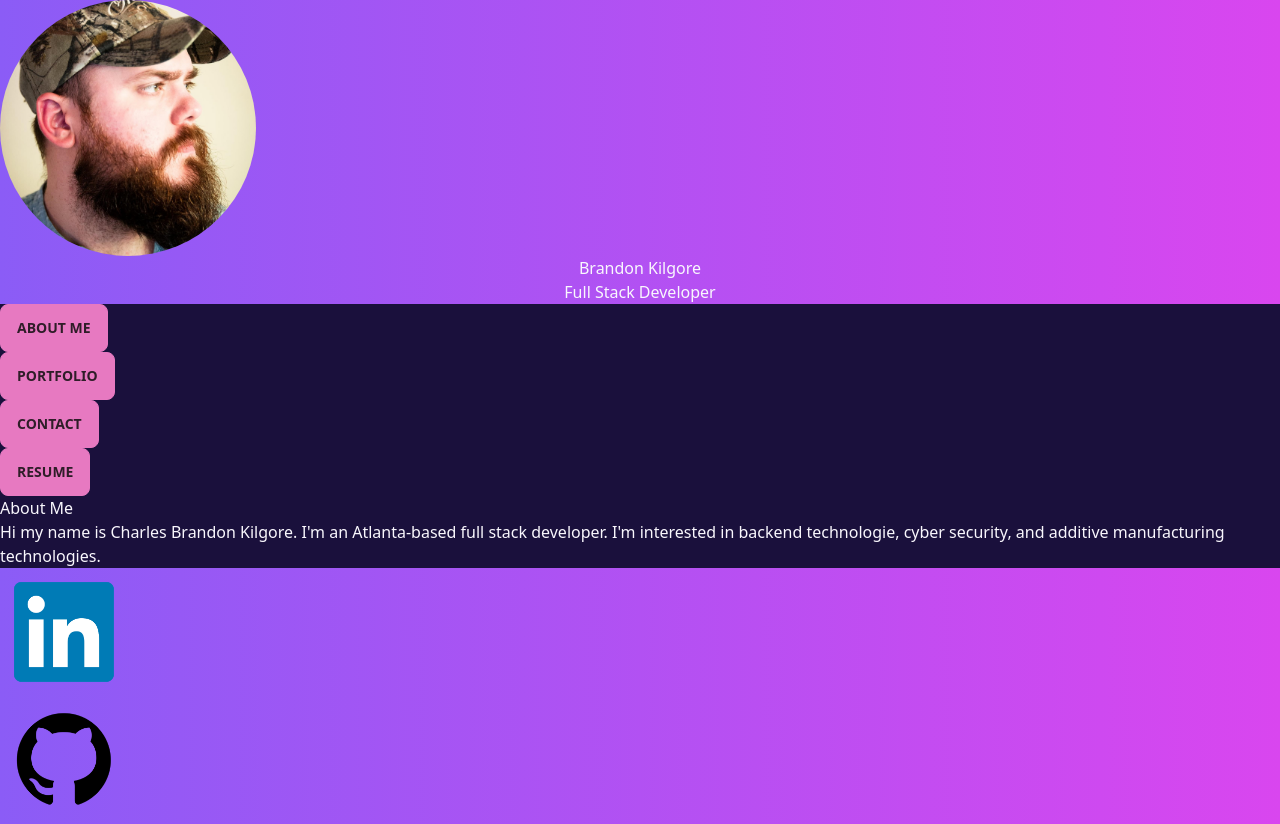
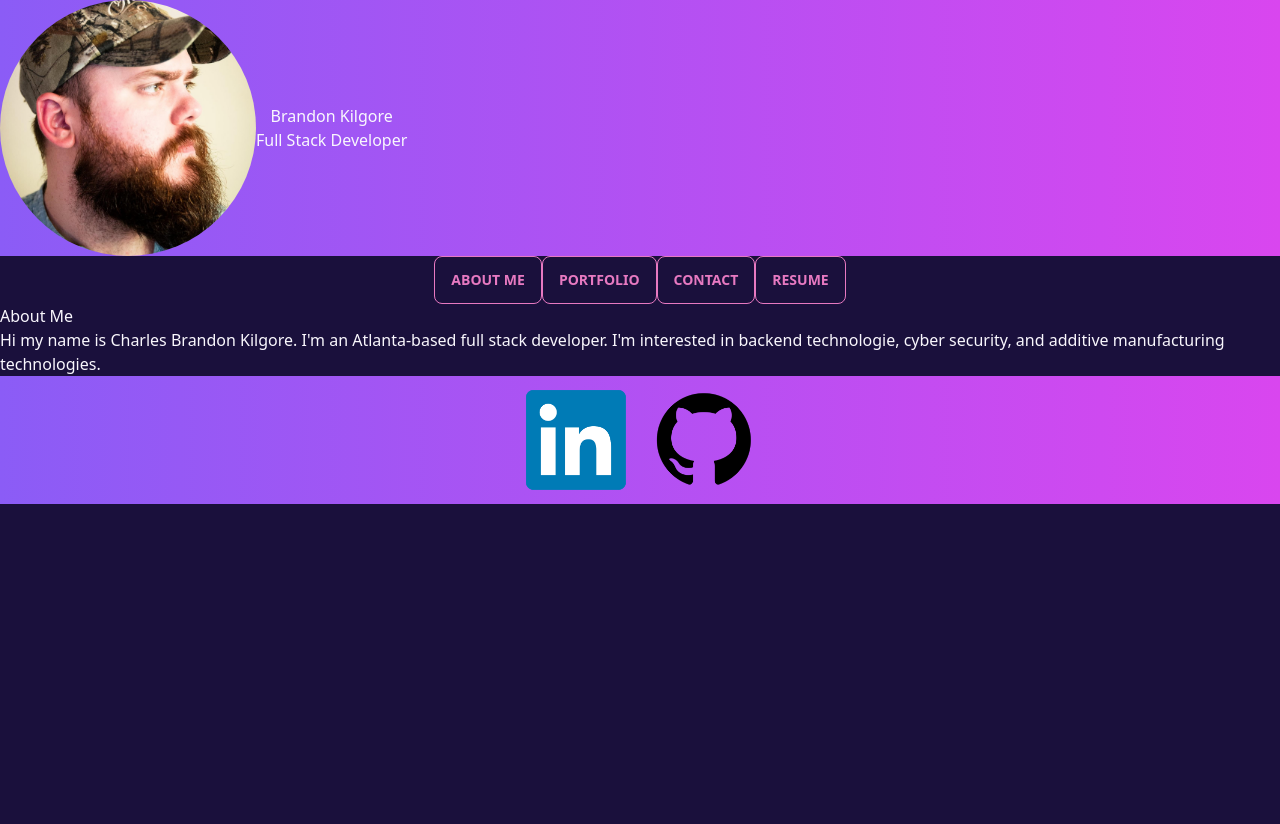
Before and after one commit to Brandonk1023/React-Professional-Portfolio, a React (Create React App) app: page / in a window 1280 px wide. After the commit the page ends 800 px from the top, so only its background shows below. Built offline with nearby package versions, Linux system fonts and the light colour scheme.

Commit message:
added styling for footer and more styling to header

```diff
--- a/src/components/footer.js
+++ b/src/components/footer.js
@@ -5,7 +5,7 @@ import githubLogo from '../assets/logos/gitHubFooterLogo.png';
 const Footer = () => {
     return (
         <footer>
-            <div class="bg-gradient-to-r from-violet-500 to-fuchsia-500">
+            <div class=" flex flex-row justify-center bg-gradient-to-r from-violet-500 to-fuchsia-500">
                 <a href='https://www.linkedin.com/in/charles-kilgore-69695b135/'>
                     <img className="w-32 rounded"  src={linkedinLogo} alt='LinkedIn Logo'/>
                 </a>
--- a/src/components/header.js
+++ b/src/components/header.js
@@ -2,10 +2,12 @@ import React from 'react';
 import headShot from '../assets/HSSquare.jpg';
 const Header = () => {
     return (
-        <header class="bg-gradient-to-r from-violet-500 to-fuchsia-500">
+        <header class="flex flex-row bg-gradient-to-r from-violet-500 to-fuchsia-500">
             <img className='w-64 rounded-full' src={headShot} alt='Headshot of Brandon'/>
+            <div class="flex flex-col justify-center">
             <h1 class="text-center align-top">Brandon Kilgore </h1>
             <p class="text-center">Full Stack Developer</p>
+            </div>
         </header>
     )
 }
--- a/src/components/navigation.js
+++ b/src/components/navigation.js
@@ -4,11 +4,11 @@ const Navigation =  ({ selectedSection, setSelectedSection}) => {
     const sections = ['About Me', 'Portfolio', 'Contact', 'Resume']
 
     return (
-        <nav>
-            <ul>
+        <nav class="flex justify-center">
+            <ul class=" flex flex-row">
                 {sections.map(section => (
                     <li key={section}>
-                        <button class="btn btn-primary" onClick={() => setSelectedSection(section)} >
+                        <button class="btn btn-primary btn-outline" onClick={() => setSelectedSection(section)} >
                             {section}
                         </button>
                     </li>
```
